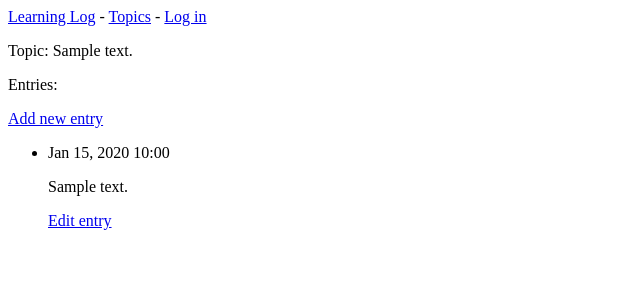
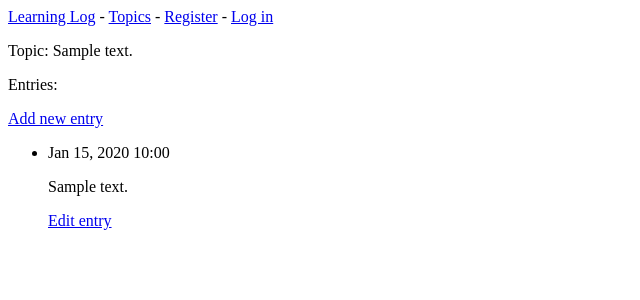
Before and after one commit to RunnerOnFoot/learning_log, a Django app: page /topics/1/ in a window 1280 px wide. Shown: the top 300 px of the page, without its empty margins (0-640 px from the left). Run offline with Django 4.2, Linux system fonts and the light colour scheme; tables that the repository leaves empty hold one stand-in row (values such as "Sample post"); parts of the project's set-up code (start-up, migrations or seed data) failed here and were passed over.

Commit message:
Linking to the Registration Page

```diff
--- a/learning_logs/templates/learning_logs/base.html
+++ b/learning_logs/templates/learning_logs/base.html
@@ -3,6 +3,7 @@
   <a href="{% url 'learning_logs:topics' %}">Topics</a> -{% if user.is_authenticated %}
     Hello, {{ user.username }}.
   {% else %}
+    <a href="{% url 'accounts:register' %}">Register</a> -
     <a href="{% url 'accounts:login' %}">Log in</a>
   {% endif %}
 </p>
```
